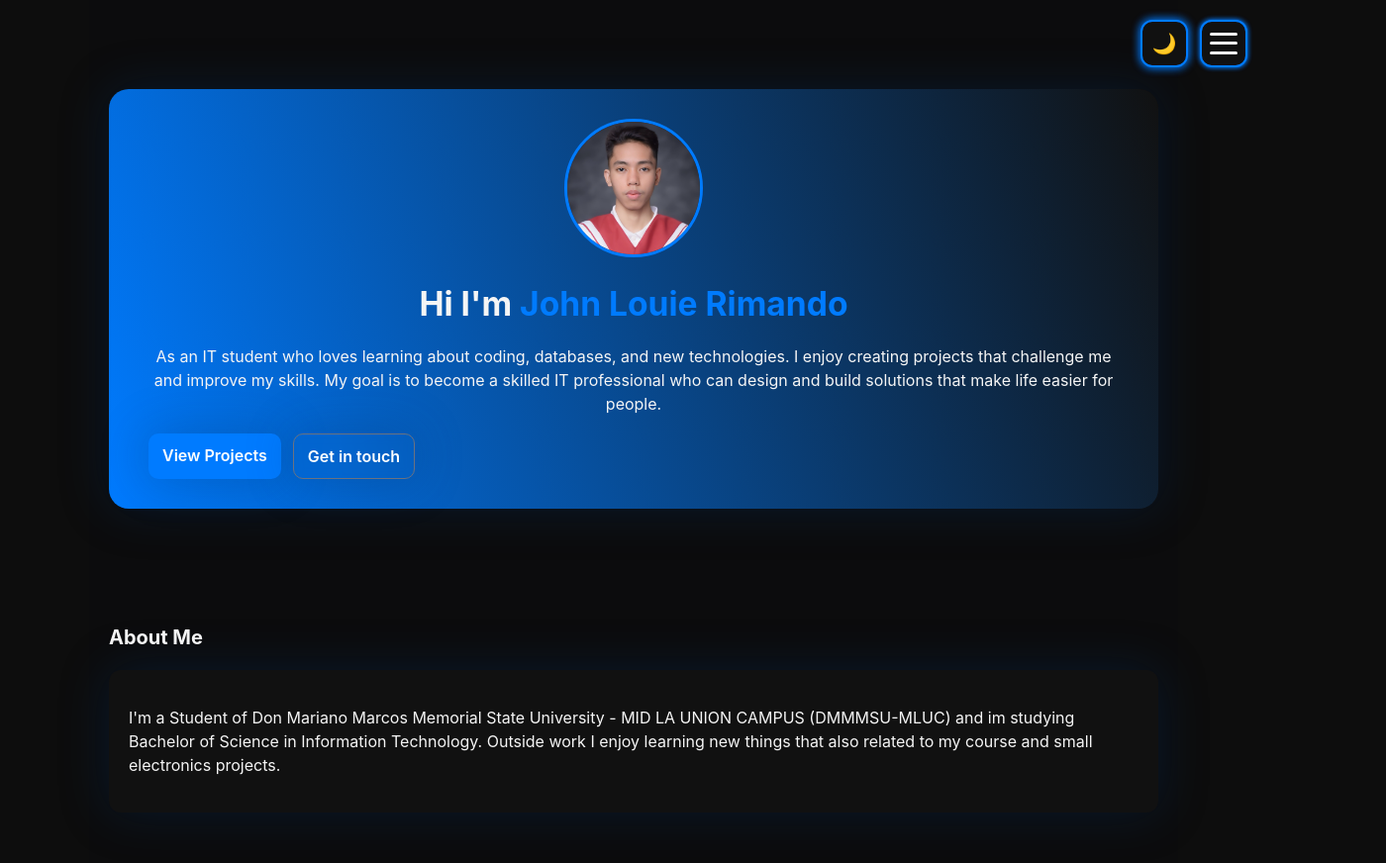
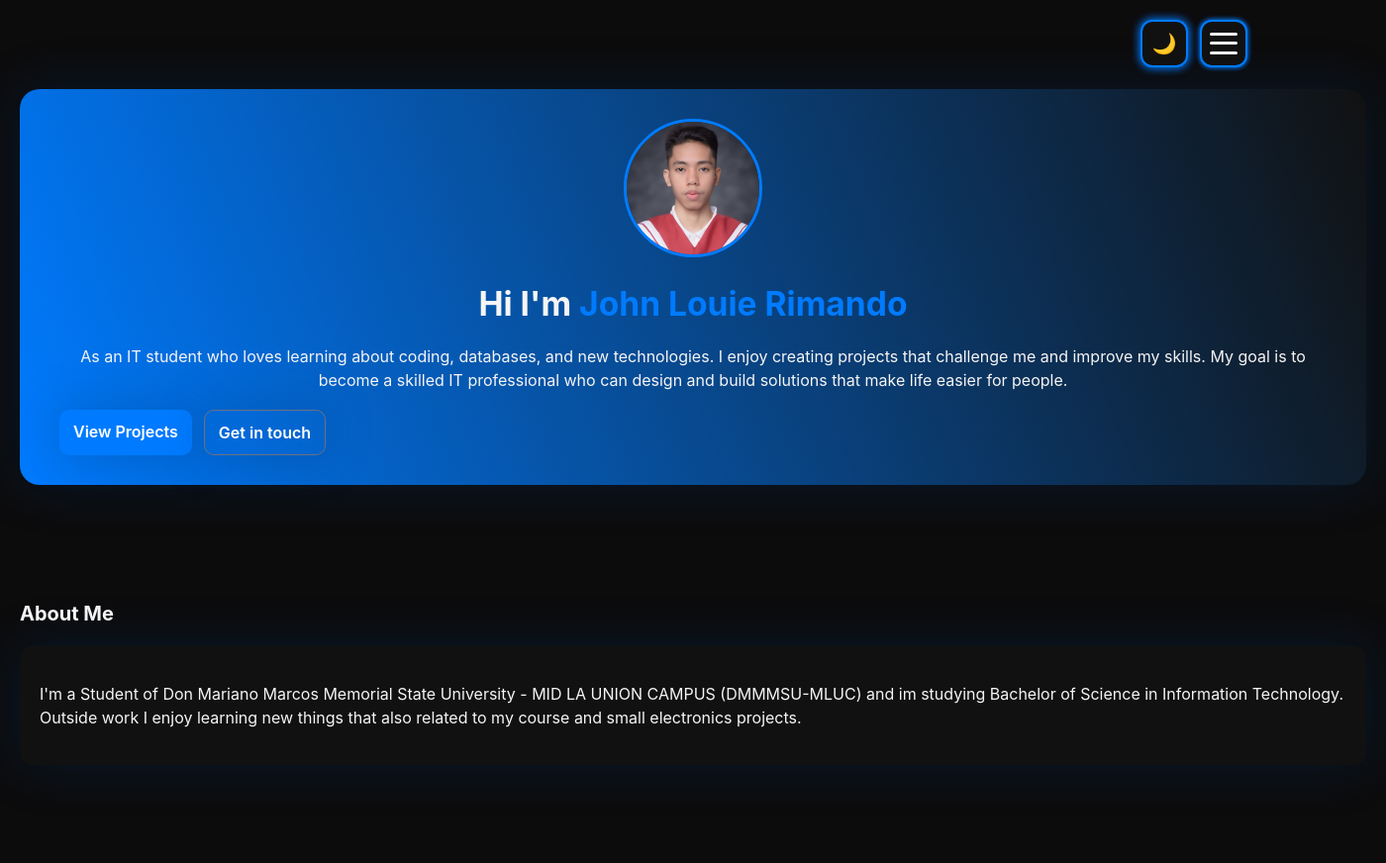
Before and after one commit to johnlouierimando/johnlouierimando.github.io, a plain HTML site: page websiteniluwi.html in a window 1280 px wide. Shown: the top 872 px of the page at 99% size, 1400 px wide, since content can reach past the window. Drawn offline with Linux system fonts and the light colour scheme.

Commit message:
Update style.css

```diff
--- a/style.css
+++ b/style.css
@@ -73,7 +73,7 @@ body.fade {
   margin: 0 auto;
   padding: 40px 20px;
   background-color: var(--glass);
-  min-width: 1000px;
+  min-width: 1400px;
   min-height: 1500px;
 }
 
@@ -316,7 +316,7 @@ nav a:hover {
   align-items: center;
   text-align: center;
   transition: background 0.4s ease, box-shadow 0.4s ease, color 0.4s ease;
-  max-width: 1300px;       /* keeps it centered like a card */
+  max-width: 1400px;       /* keeps it centered like a card */
 
 }
 
@@ -446,7 +446,7 @@ h2 {
 }
 /* About Me /Contacts Container */
 .container {
-  max-width: 1300px;
+  max-width: 1400px;
   margin: 0 auto;
   padding: 20px;
   background: var(--card-bg);
```
